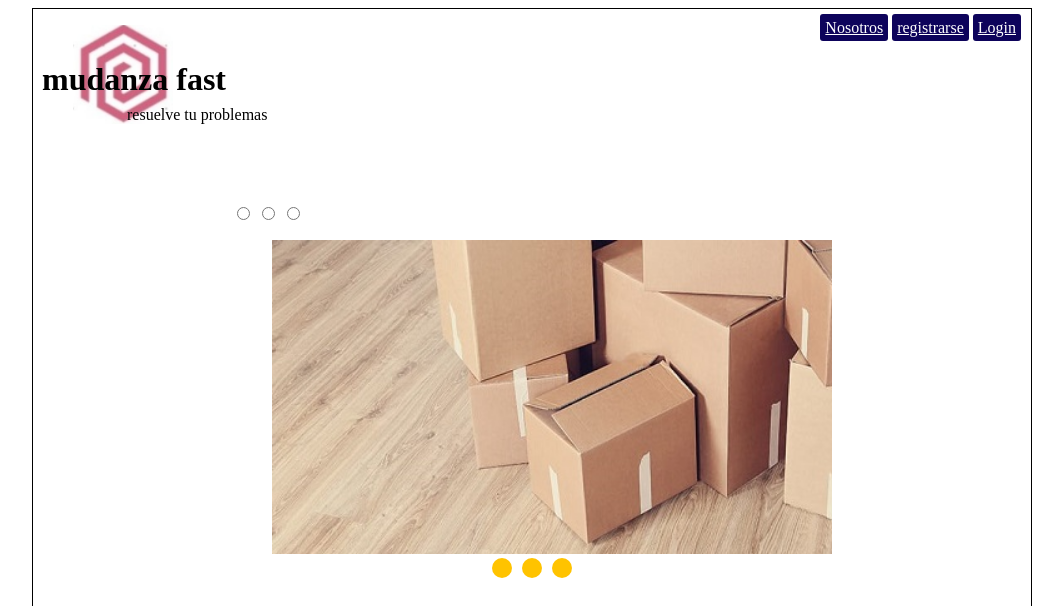
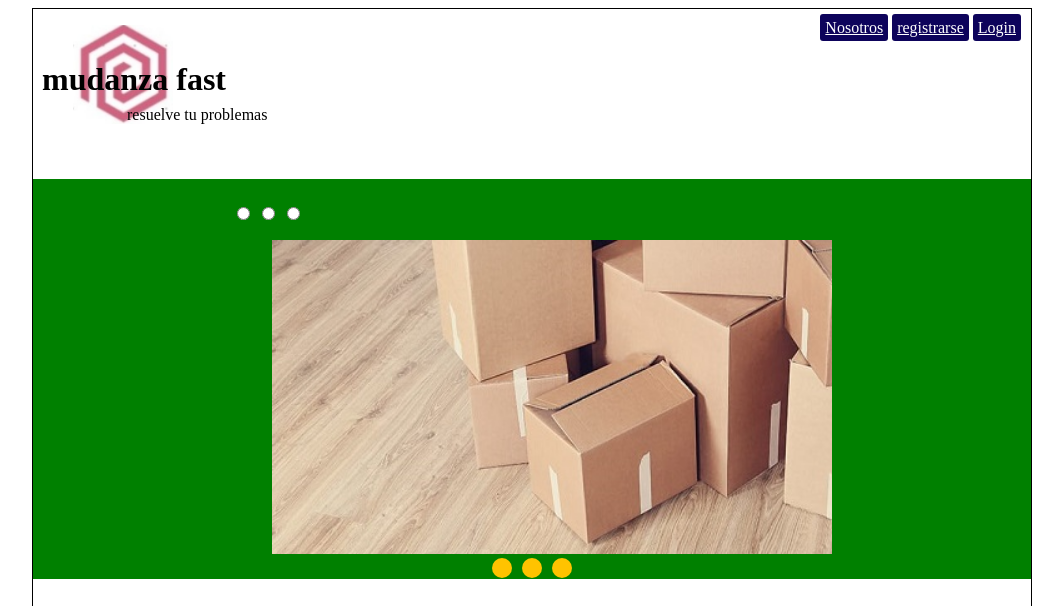
Before and after one commit to Sebastianandres18/mudanza-, a plain HTML site: page index.html in a window 1280 px wide. Shown: the top 606 px of the page, without its empty margins (108-1171 px from the left). Drawn offline with Linux system fonts and the light colour scheme.

Commit message:
Update estiloprincipal.css

```diff
--- a/Style/estiloprincipal.css
+++ b/Style/estiloprincipal.css
@@ -48,7 +48,7 @@
 .galeria {
   width: 100%;
   height: 400px;
-  background:  -moz-linear-gradient(left, rgba(164,179,87,1) 0%, rgba(168,197,158,1) 39%, rgba(171,208,200,1) 62%, rgba(173,217,235,1) 81%, rgba(173,217,235,1) 98%, rgba(117,137,12,1) 100%);;
+  background:green;
   display: flex;
   justify-content: center;
   align-items: center;
```
